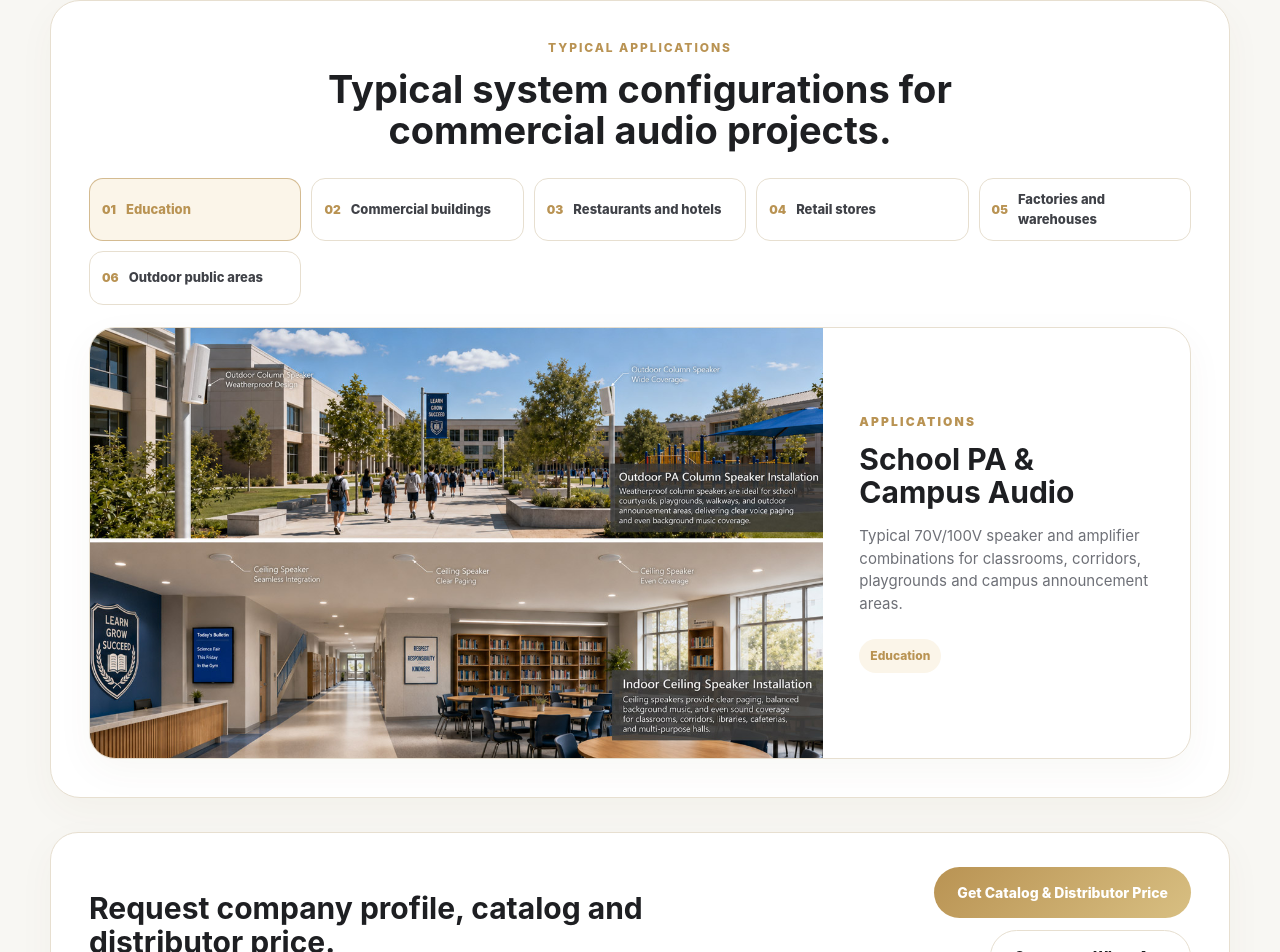
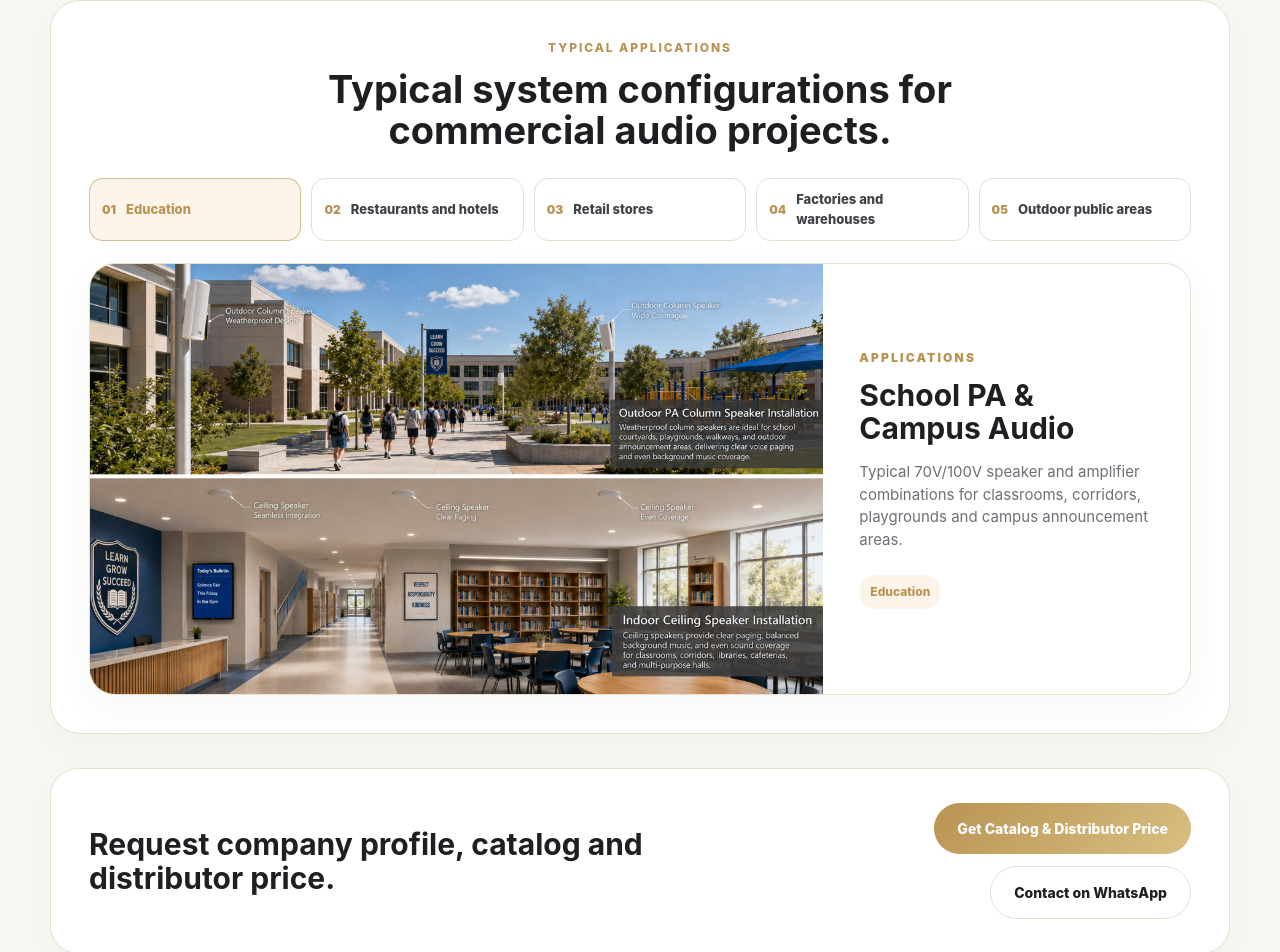
Before and after one commit to 0421eva123/just-you-audio-website, a Next.js app: page /about in a window 1280 px wide. Shown: the part 2440-3392 px from the top of the page. Built offline with nearby package versions, Linux system fonts and the light colour scheme.

Commit message:
Remove second typical application from about page

```diff
--- a/app/about/SolutionCaseSwitcher.tsx
+++ b/app/about/SolutionCaseSwitcher.tsx
@@ -9,13 +9,6 @@ const solutionCases = [
     description:
       "Typical 70V/100V speaker and amplifier combinations for classrooms, corridors, playgrounds and campus announcement areas.",
     image: "/images/scene-school-public.jpg",
-  },
-  {
-    category: "Commercial buildings",
-    title: "Commercial Building Background Music",
-    description:
-      "Ceiling speakers, wall speakers and zone amplifiers for offices, lobbies and shared commercial spaces.",
-    image: "/images/solution-cases/solution-02-shopping-malls.jpg",
   },
   {
     category: "Restaurants and hotels",
```
